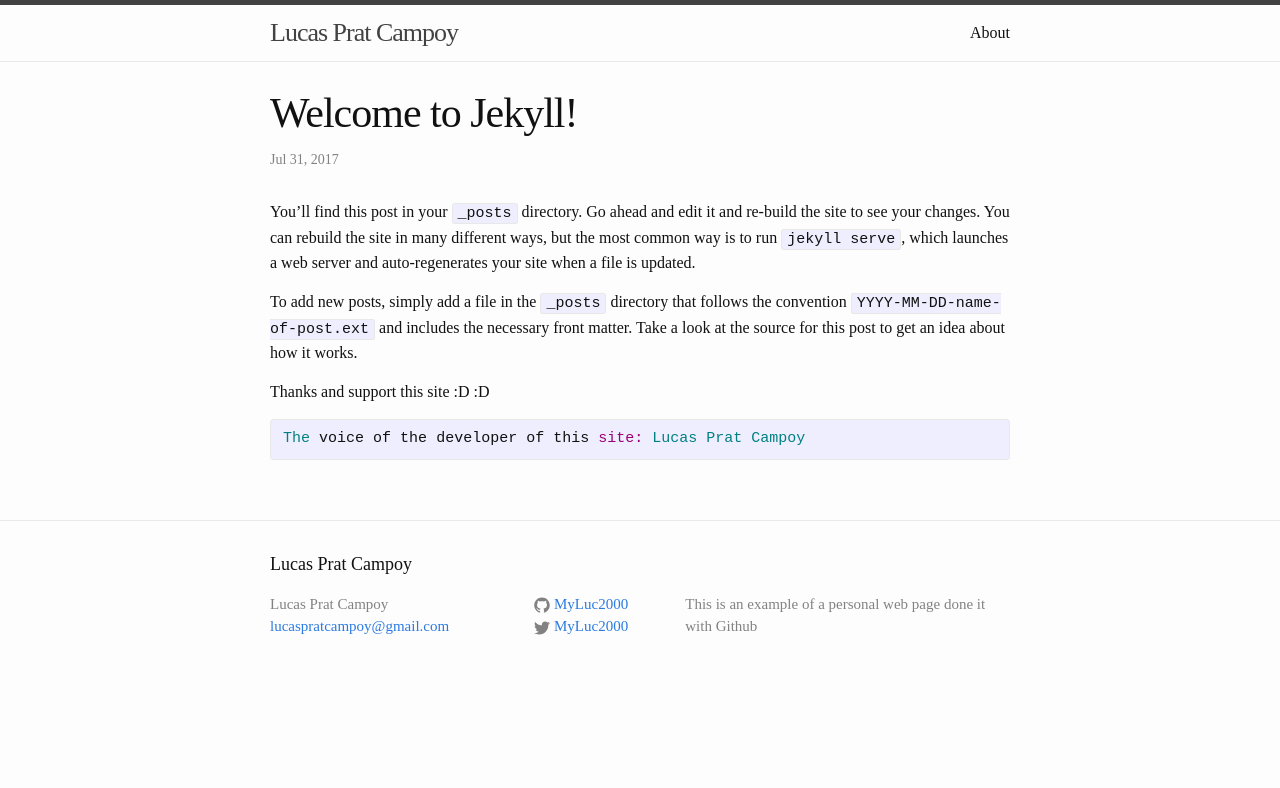
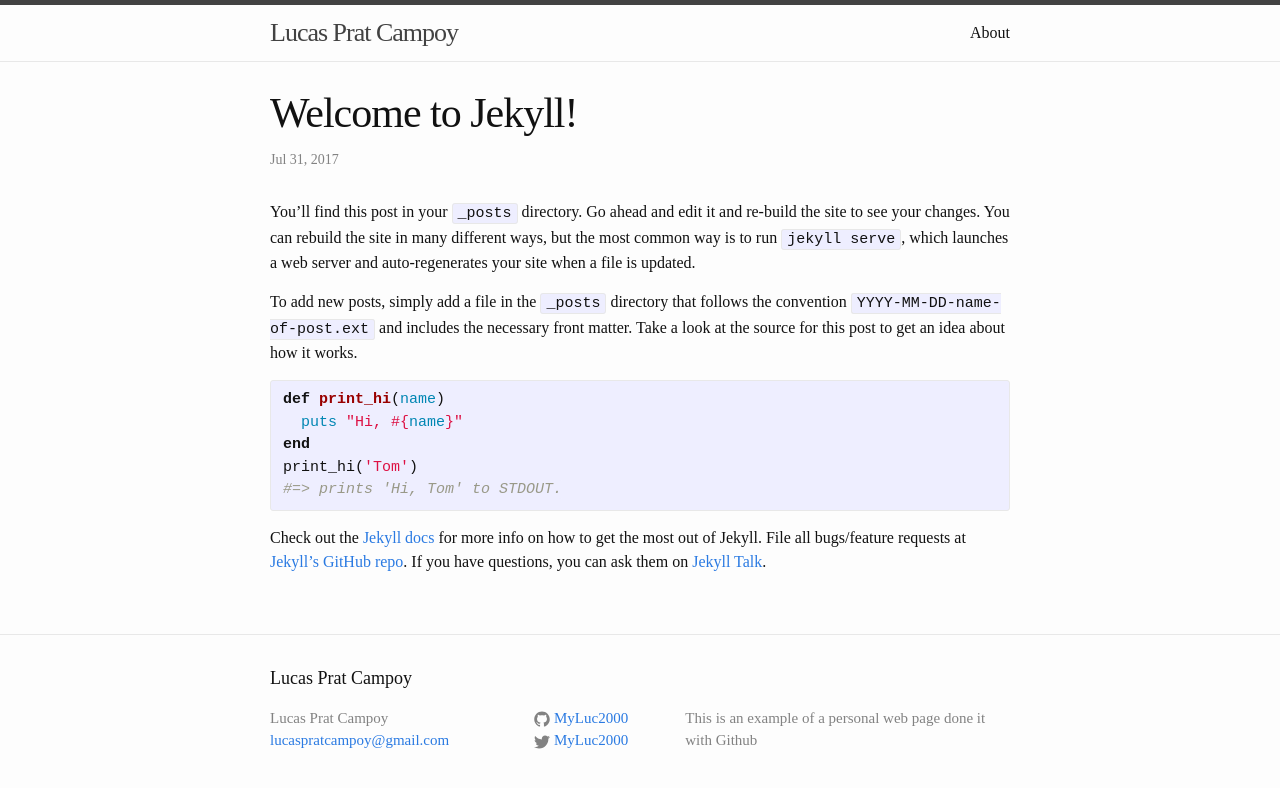
Before and after one commit to LucasPrat/MyLuc2000.github.io, a Jekyll site: the page built from _posts/2017-07-31-welcome-to-jekyll.markdown, in a window 1280 px wide. Shown: the top 788 px of the page. Built offline with Jekyll 4.4.1, drawn with Linux system fonts in a browser that asks for light colours.

Commit message:
Update 2017-07-31-welcome-to-jekyll.markdown

```diff
--- a/_posts/2017-07-31-welcome-to-jekyll.markdown
+++ b/_posts/2017-07-31-welcome-to-jekyll.markdown
@@ -8,13 +8,17 @@
 
 To add new posts, simply add a file in the `_posts` directory that follows the convention `YYYY-MM-DD-name-of-post.ext` and includes the necessary front matter. Take a look at the source for this post to get an idea about how it works.
 
-Thanks and support this site :D :D
+
 
 {% highlight ruby %}
-The voice of the developer of this site: Lucas Prat Campoy
+def print_hi(name)
+  puts "Hi, #{name}"
+end
+print_hi('Tom')
+#=> prints 'Hi, Tom' to STDOUT.
 {% endhighlight %}
 
-
+Check out the [Jekyll docs][jekyll-docs] for more info on how to get the most out of Jekyll. File all bugs/feature requests at [Jekyll’s GitHub repo][jekyll-gh]. If you have questions, you can ask them on [Jekyll Talk][jekyll-talk].
 
 [jekyll-docs]: http://jekyllrb.com/docs/home
 [jekyll-gh]:   https://github.com/jekyll/jekyll
```
